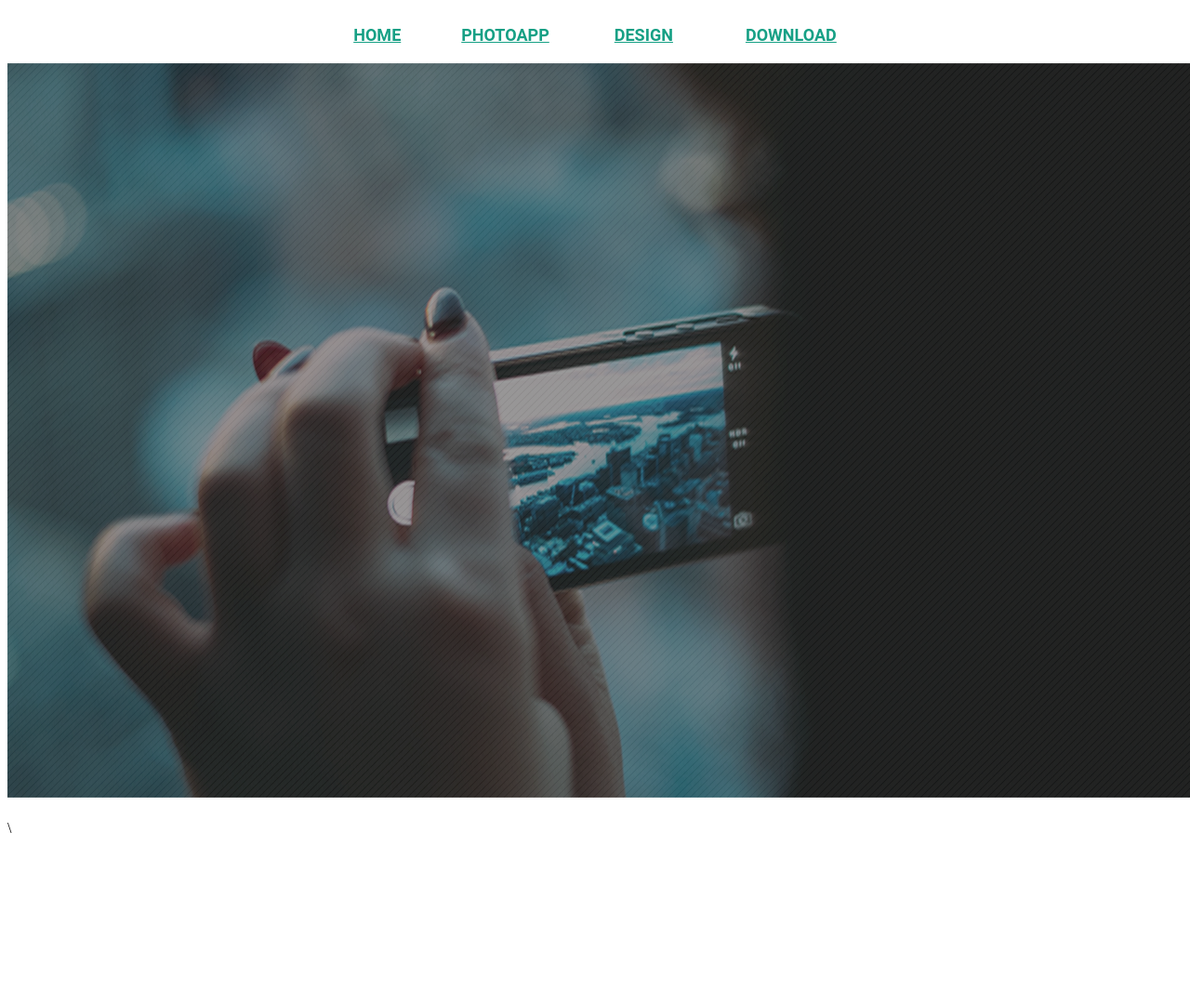
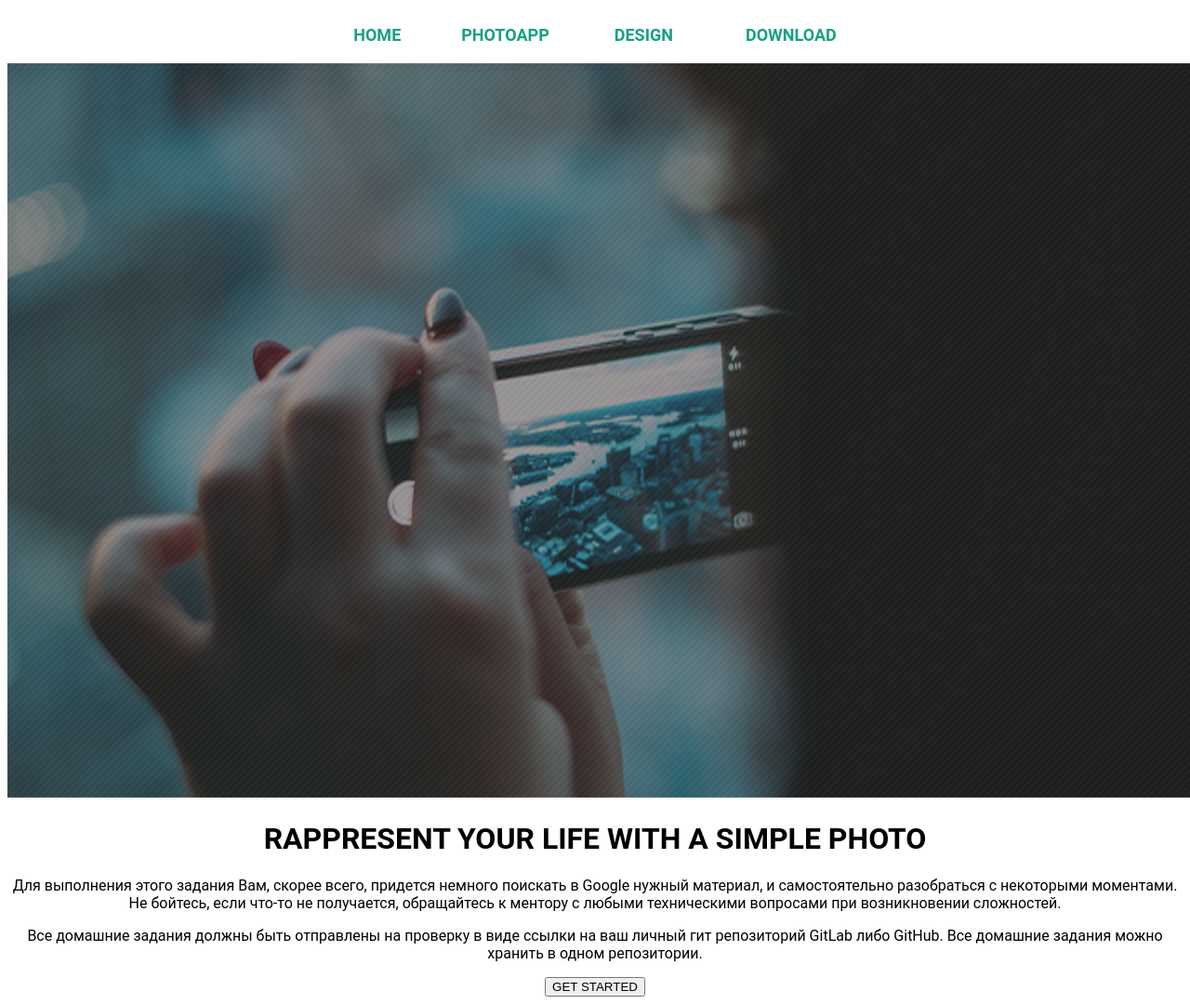
Before and after one commit to alex5272372/MyProject, a plain HTML site: page homework1.html in a window 1280 px wide. Shown: the whole page at 93% size. Before the commit the page ends 908 px from the top, so only its background shows below. Drawn offline with Linux system fonts and the light colour scheme.

Commit message:
After lesson 1

```diff
--- a/homework1.html
+++ b/homework1.html
@@ -6,9 +6,19 @@
     <title>Simple photo</title>
 </head>
 <body>
+<div class="wrap">
     <div class="menu">
-        <a style="margin-right: 65px" href="">HOME</a><a style="margin-right: 70px" href="">PHOTOAPP</a><a style="margin-right: 78px" href="">DESIGN</a><a href="">DOWNLOAD</a>
-        <img src="img/top-img.png" height="790" width="1280"/>
+        <a style="margin-right: 65px" href="">HOME</a><a style="margin-right: 70px" href="">PHOTOAPP</a><a
+            style="margin-right: 78px" href="">DESIGN</a><a href="">DOWNLOAD</a>
     </div>
-\</body>
+    <img src="img/top-img.png" height="790" width="1280"/>
+    <h1>RAPPRESENT YOUR LIFE WITH A SIMPLE PHOTO</h1>
+    <p>Для выполнения этого задания Вам, скорее всего, придется немного поискать в Google нужный материал, и
+        самостоятельно разобраться с некоторыми моментами. Не бойтесь, если что-то не получается, обращайтесь к ментору
+        с любыми техническими вопросами при возникновении сложностей.</p>
+    <p>Все домашние задания должны быть отправлены на проверку в виде ссылки на ваш личный гит репозиторий GitLab либо
+        GitHub. Все домашние задания можно хранить в одном репозитории.</p>
+    <button>GET STARTED</button>
+</div>
+</body>
 </html>
--- a/style.css
+++ b/style.css
@@ -1,10 +1,13 @@
 a {
     color: #16a085;
+    text-decoration: none;
+}
+.wrap {
+    font-family: Roboto, Arial;
+    text-align: center;
 }
 .menu {
-    font-family: Roboto, Arial;
     font-size: 18px;/* Приближение из-за подстановки шрифтов */
     font-weight: 600;
     line-height: 60px;/* Приближение из-за подстановки шрифтов */
-    text-align: center;
 }
```
Also changed, not shown: 1 other file.
